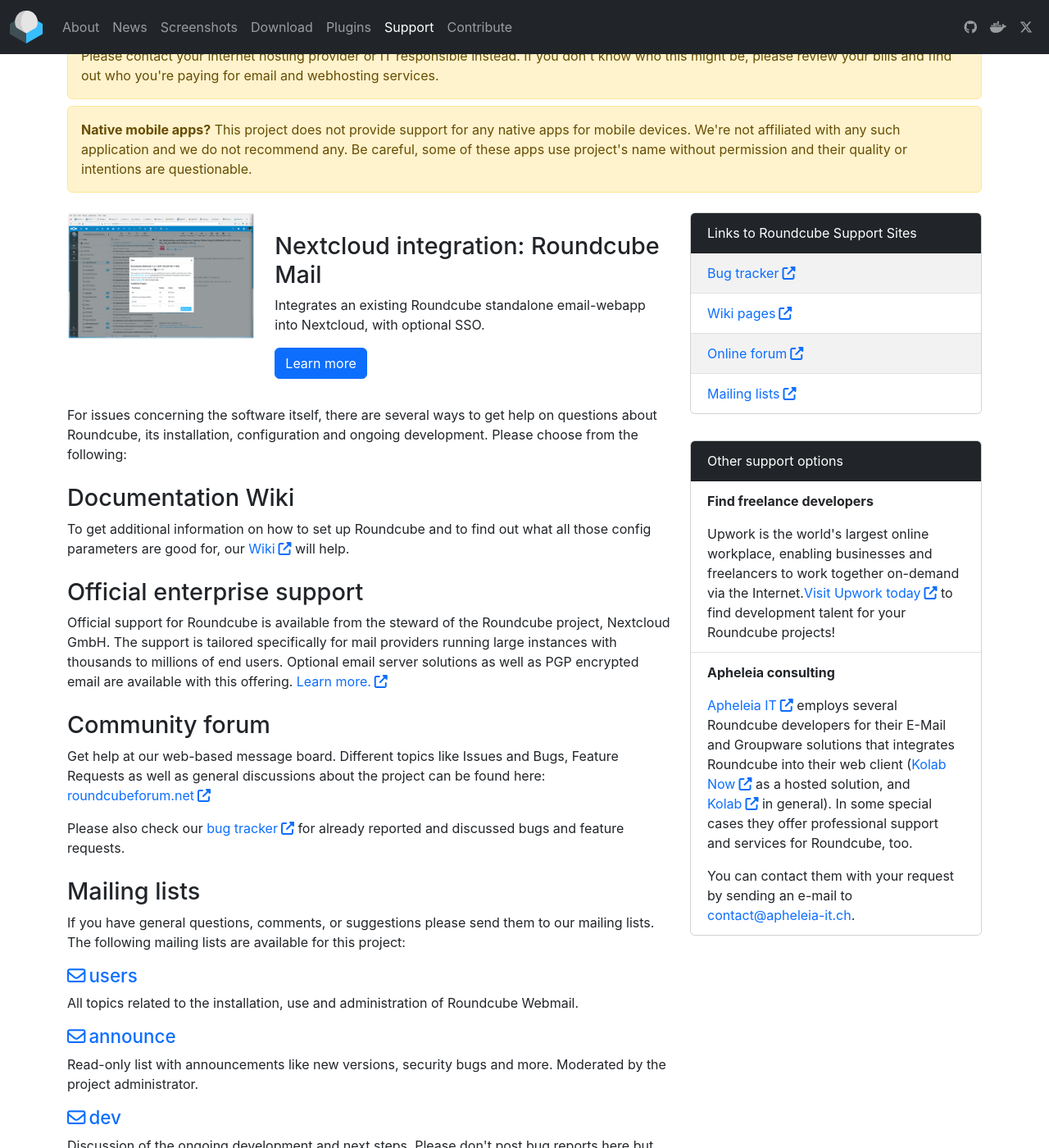
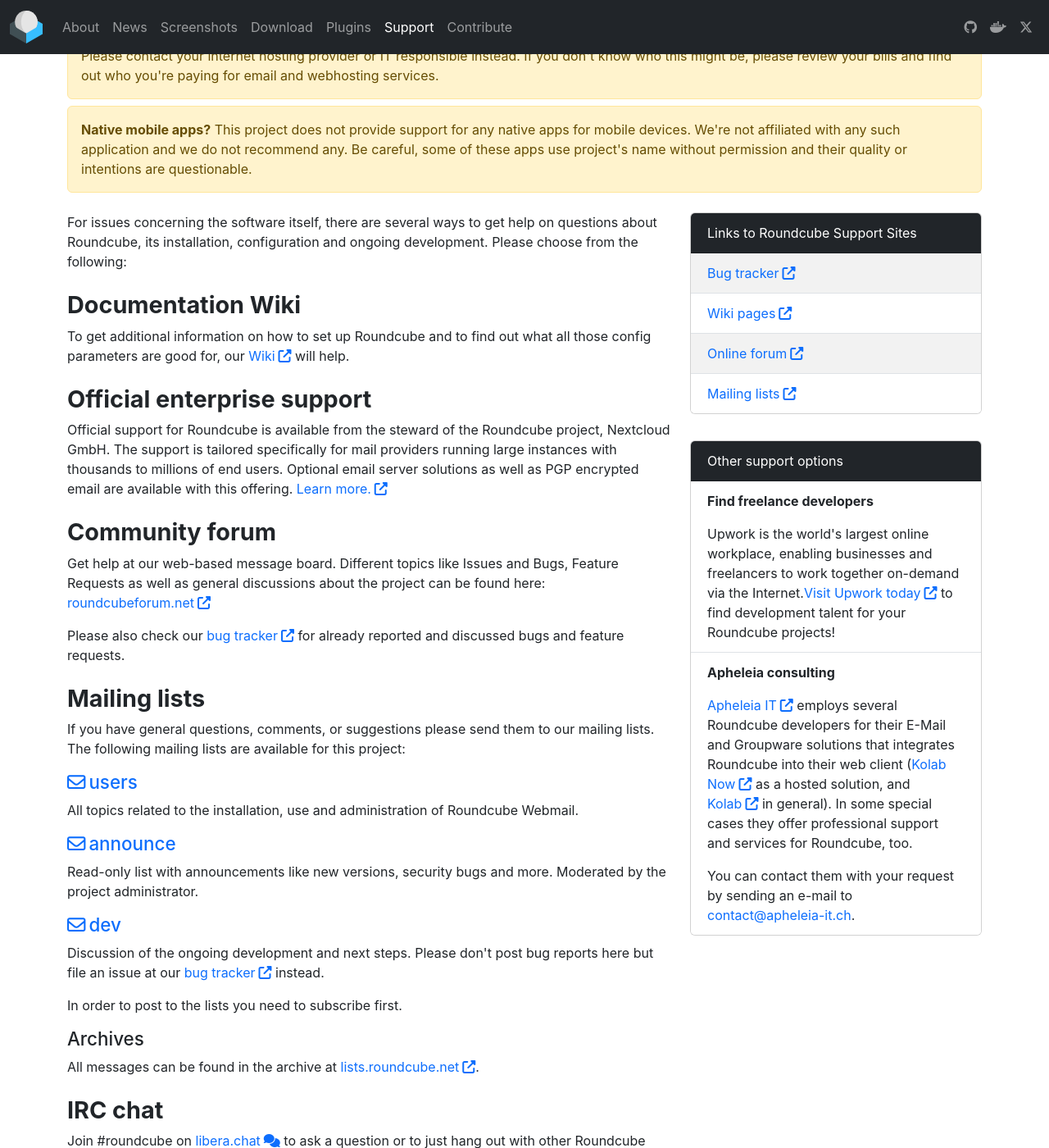
Before and after one commit to roundcube/roundcube.github.com, a Jekyll site: the page built from support/index.html, in a window 1280 px wide and 1400 px high, scrolled down 203 px. Shown: the whole window at 82% size. Built offline with Jekyll 4.4.1, drawn with Linux system fonts in a browser that asks for light colours; nearby versions of some CDN libraries.

Commit message:
Add promo NC Roundcube integration
changed pages location. Slightly CSS update

```diff
--- a/support/index.html
+++ b/support/index.html
@@ -27,20 +27,6 @@
 
 <div class="row">
     <div class="col-lg-8">
-        <div class="row mb-3">
-            <div class="col-lg-4">
-                <a href="https://apps.nextcloud.com/apps/mail_roundcube" target="_blank"><img src="/images/main-window.png" style="max-width: 100%;" /></a>
-            </div>
-            <div class="col-lg-8">
-            <h2>Nextcloud integration: Roundcube Mail</h2>
-            <p>
-            Integrates an existing Roundcube standalone email-webapp into Nextcloud, with optional SSO.
-            </p>
-            <p>
-            <a class="btn btn-primary" href="https://apps.nextcloud.com/apps/mail_roundcube" role="button" target="_blank">Learn more</a>
-            </p>
-            </div>
-        </div>
 
         <p>For issues concerning the software itself, there are several ways to get help on questions about Roundcube,
         its installation, configuration and ongoing development. Please choose from the following:</p>
```
Also changed, not shown: about/index.html (+19 -1 lines), download/index.html (+22 -0 lines), styles/styles.less (+10 -0 lines), styles/styles.min.css.
